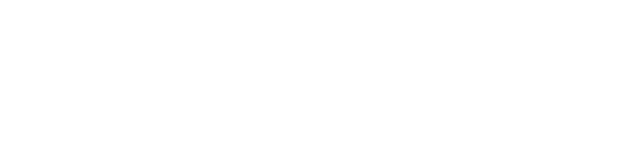
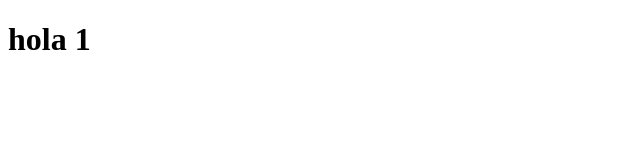
Before and after one commit to DiegoSaez88/Proyecto-Integrador-PP-I--Grupo-5, a plain HTML site: page index.html in a window 1280 px wide. Shown: the whole page, without its empty margins (0-640 px from the left). Drawn offline with Linux system fonts and the light colour scheme.

Commit message:
index vr.2 agrego text

```diff
--- a/index.html
+++ b/index.html
@@ -6,6 +6,6 @@
     <title>Document</title>
 </head>
 <body>
-
+    <h1>hola 1<h1>
 </body>
 </html>
```
